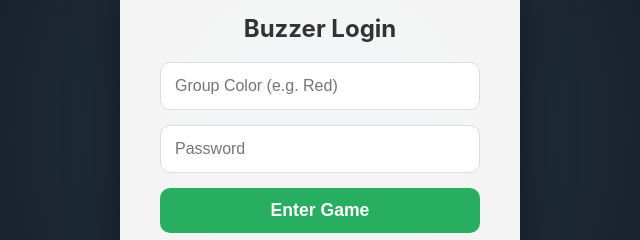
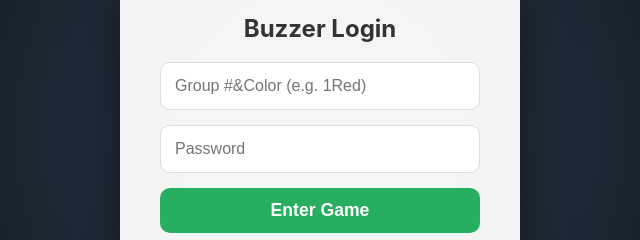
Before and after one commit to kyrus-12/buzzer, a website: page index.html in a window 1280 px wide. Shown: the part 269-509 px from the top of the page, 320-960 px from the left. Drawn offline with nearby package versions, Linux system fonts and the light colour scheme; no server answers.

Commit message:
Update index.html

```diff
--- a/index.html
+++ b/index.html
@@ -165,7 +165,7 @@
     <div id="login-screen">
         <div class="login-card">
             <h2 style="margin-top:0">Buzzer Login</h2>
-            <input type="text" id="groupName" placeholder="Group Color (e.g. Red)">
+            <input type="text" id="groupName" placeholder="Group #&Color (e.g. 1Red)">
             <input type="password" id="groupPass" placeholder="Password">
             <button class="login-btn" onclick="login()">Enter Game</button>
             <p style="font-size: 10px; color: #999; margin-top: 15px;"></p>
```
